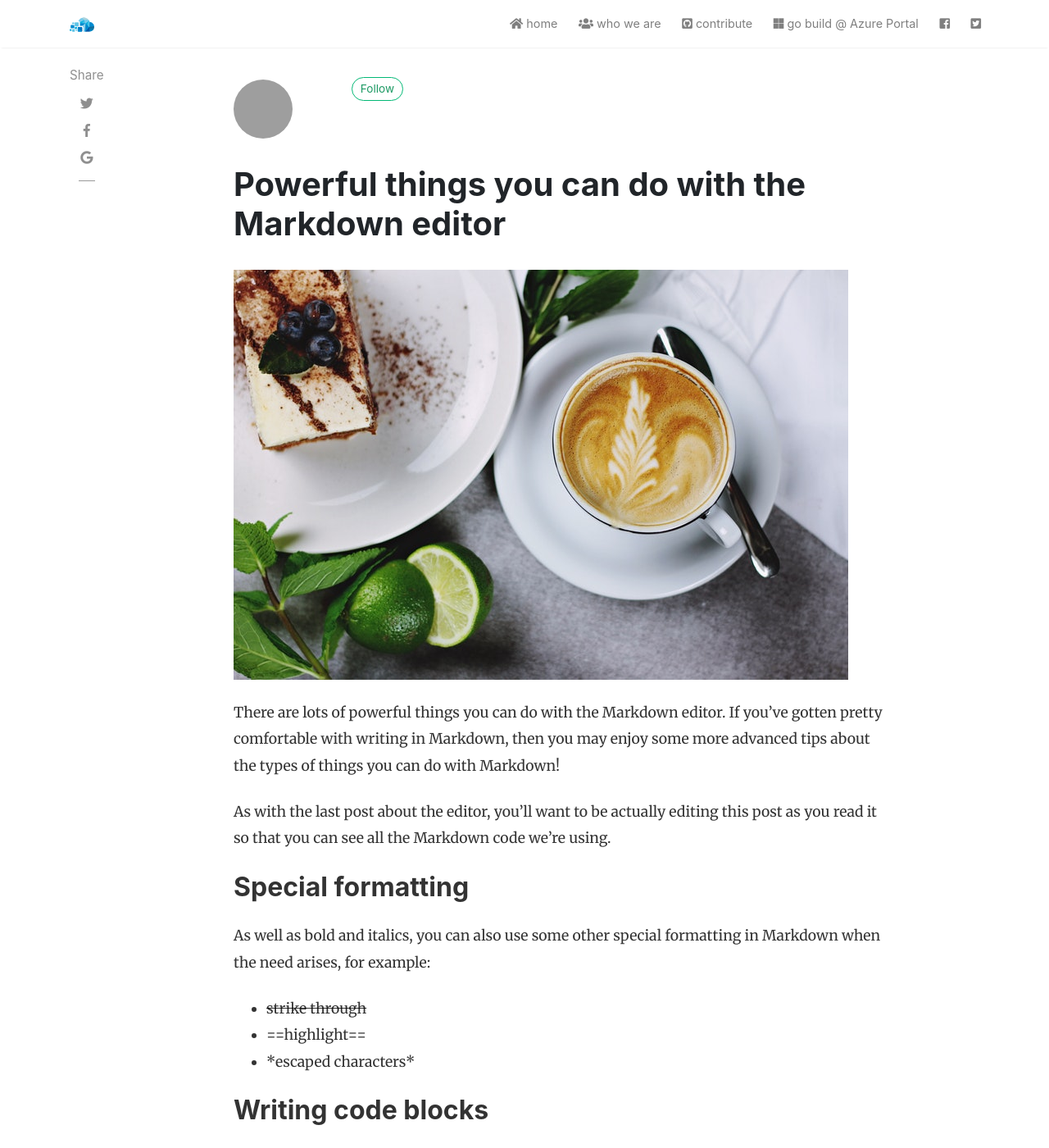
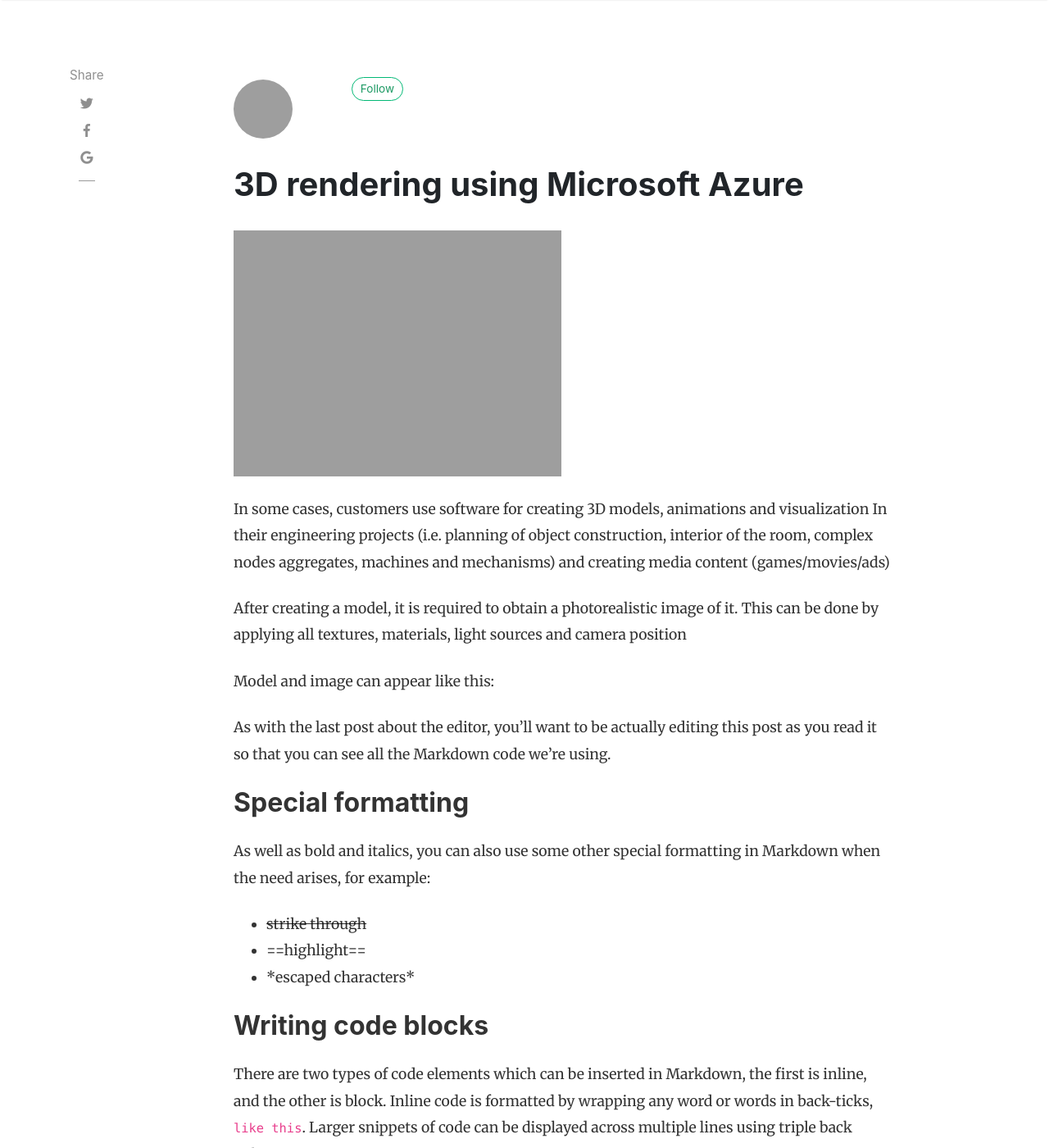
Before and after one commit to AzCEE/azcee.github.io, a Jekyll site: the page built from _posts/2019-01-31-rendering-with-azure.md, in a window 1280 px wide and 1400 px high. Shown: the whole window at 82% size. Built offline with Jekyll 4.4.1, drawn with Linux system fonts in a browser that asks for light colours; nearby versions of some CDN libraries; comment, search, counter and statistics services are not loaded; grey boxes are pictures that could not be loaded.

Commit message:
added some pics

```diff
--- a/_posts/2019-01-31-rendering-with-azure.md
+++ b/_posts/2019-01-31-rendering-with-azure.md
@@ -1,13 +1,19 @@
 ---
 layout: post
-title:  "Powerful things you can do with the Markdown editor"
+title:  "3D rendering using Microsoft Azure"
 author: sergeype
 tags: [ 3dsmax, vray, renderong, azure, batch, lowpriority ]
-image: assets/images/16.jpg
+image: assets/users/sergeyperus/robot.png
 featured: true
 
 ---
-There are lots of powerful things you can do with the Markdown editor. If you've gotten pretty comfortable with writing in Markdown, then you may enjoy some more advanced tips about the types of things you can do with Markdown!
+In some cases, customers use software for creating 3D models, animations and visualization
+In their engineering projects (i.e. planning of object construction, interior of the room, complex nodes aggregates, machines and mechanisms) and creating media content (games/movies/ads)
+
+After creating a model, it is required to obtain a photorealistic image of it. This can be done by applying all textures, materials, light sources and camera position
+
+Model and image can appear like this:
+
 
 As with the last post about the editor, you'll want to be actually editing this post as you read it so that you can see all the Markdown code we're using.
 
```
Also changed, not shown: 1 other file.
